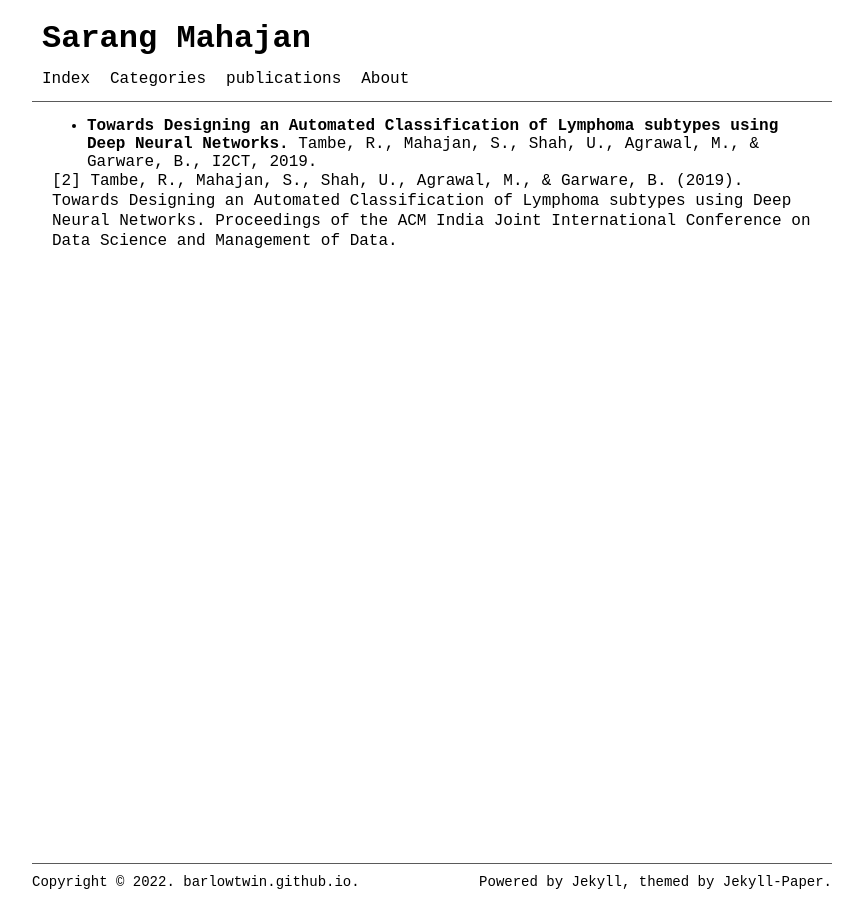
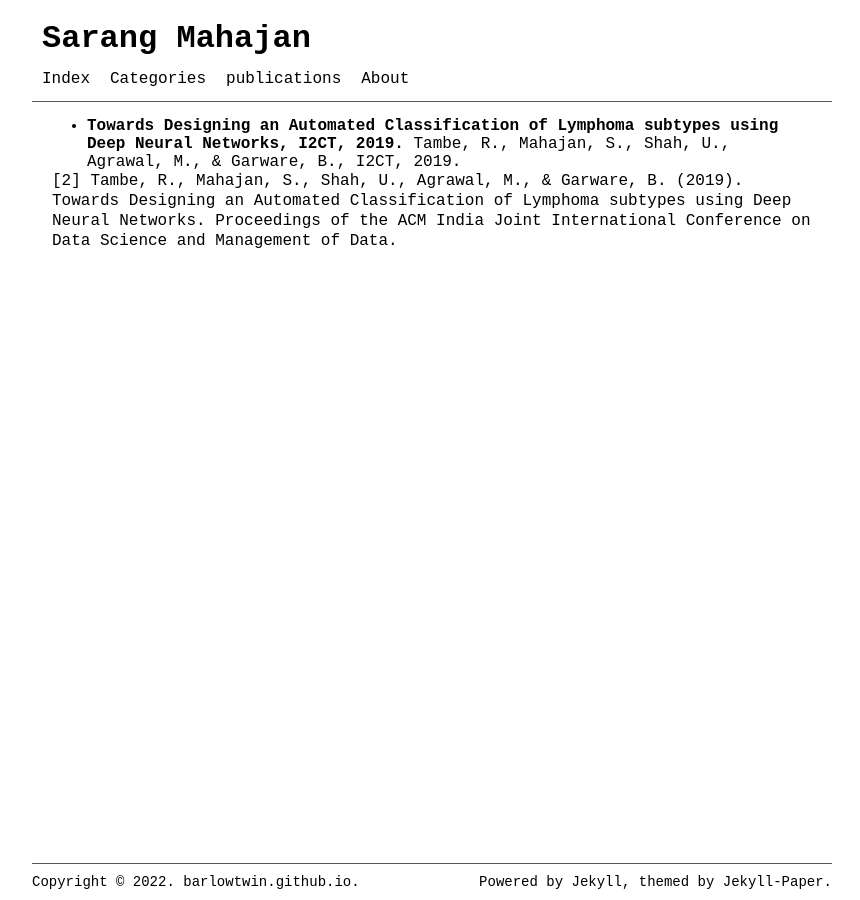
Before and after one commit to barlowtwin/sarang7m.github.io, a Jekyll site: the page built from pages/publications.md, in a window 1280 px wide. Shown: the whole page, without its empty margins (208-1068 px from the left). Built offline with Jekyll 4.4.1, drawn with Linux system fonts in a browser that asks for light colours.

Commit message:
Update publications.md

```diff
--- a/pages/publications.md
+++ b/pages/publications.md
@@ -4,7 +4,7 @@ title:
 permalink: /publications/
 ---
 
-- **Towards Designing an Automated Classification of Lymphoma subtypes using Deep Neural Networks.**
+- **Towards Designing an Automated Classification of Lymphoma subtypes using Deep Neural Networks, I2CT, 2019.**
 Tambe, R., Mahajan, S., Shah, U., Agrawal, M., & Garware, B., I2CT, 2019.
 
 
```
